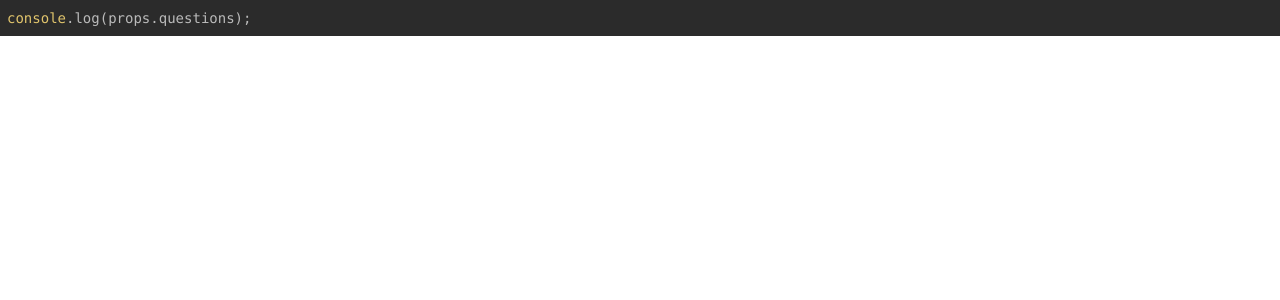
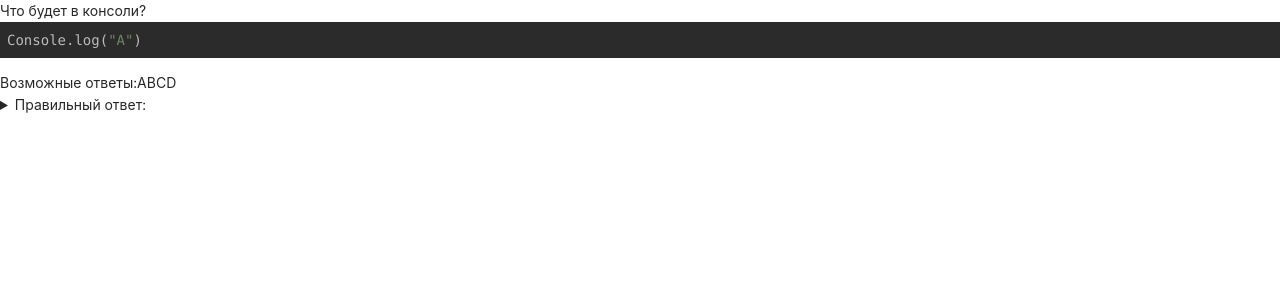
Before and after one commit to Fudo-Creators/hire-it, a React (Create React App) app: page /js/JsQuestions in a window 1280 px wide. Shown: the top 300 px of the page. Built offline with nearby package versions, Linux system fonts and the light colour scheme.

Commit message:
questions alpha done

```diff
--- a/src/components/Questions/Questions.tsx
+++ b/src/components/Questions/Questions.tsx
@@ -2,15 +2,27 @@ import SyntaxHighlighter from "react-syntax-highlighter";
 import { darcula } from "react-syntax-highlighter/dist/esm/styles/hljs";
 
 const Questions = (props: any) => {
-  //console.log(props.questions);
-  const { questionTitle, questionCode, answers, answer } = props.questions;
+  console.log(props.questions);
+  //const { questionTitle, questionCode, answers, answer } = props.questions;
   return (
-    <>
+    <div>
+      {props.questions.map((item: any) => {
+        return (
+          <>
+            <div>{item.questionTitle}</div>
+            <SyntaxHighlighter language="javascript" style={darcula}>
+              {item.questionCode}
+            </SyntaxHighlighter>
+            <div>Возможные ответы:{item.answers}</div>
+            <details>
+              <summary>Правильный ответ:</summary>
+              <p>{item.answer}</p>
+            </details>
+          </>
+        );
+      })}
       <div className="questionsWrapper"></div>
-      <SyntaxHighlighter language="javascript" style={darcula}>
-        console.log(props.questions);
-      </SyntaxHighlighter>
-    </>
+    </div>
   );
-};
+};;
 export default Questions;
```
